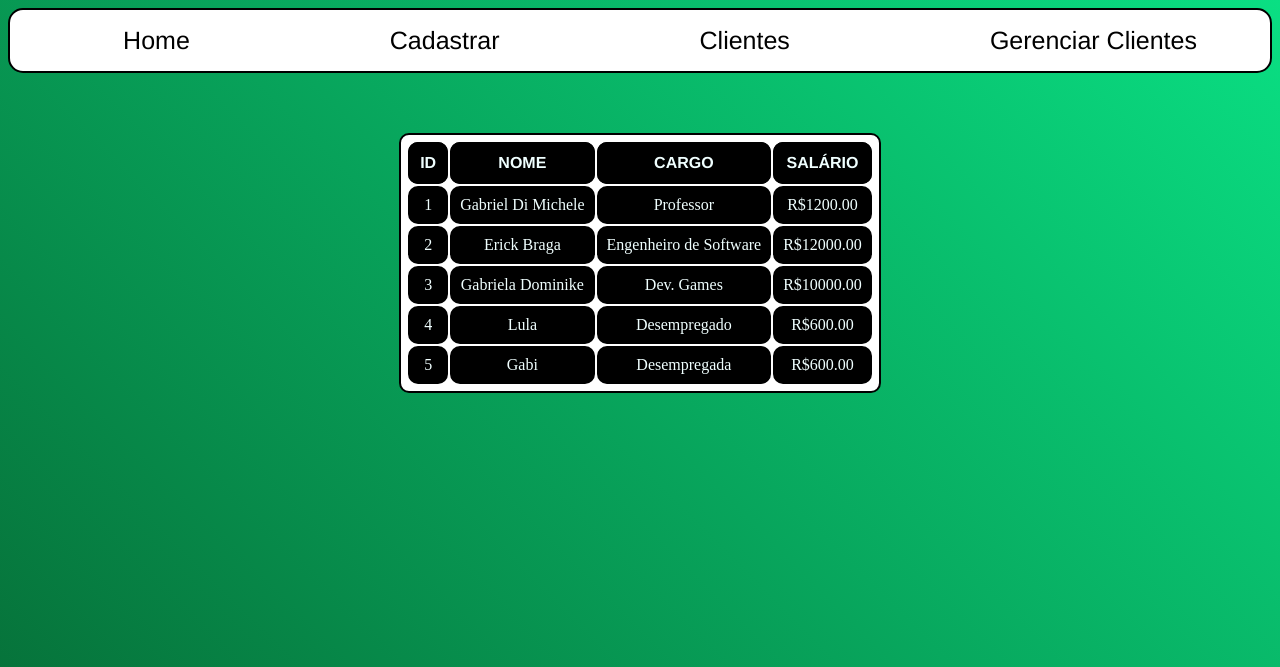
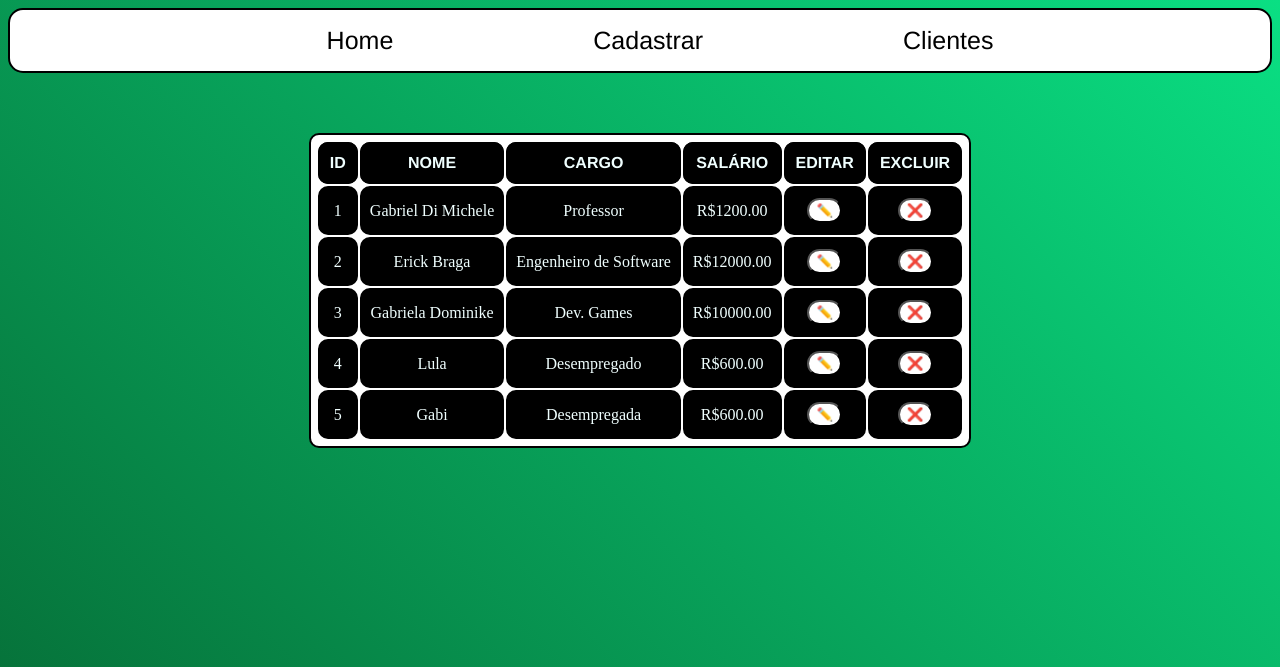
Before and after one commit to michele00-pi/flask_sqlalchemy, a Flask app: page /listar in a window 1280 px wide. Shown: the top 667 px of the page. Run offline with Flask 3, Linux system fonts and the light colour scheme.

Commit message:
Rotas excluir e editar

```diff
--- a/app.py
+++ b/app.py
@@ -62,9 +62,34 @@ def listar():
 
 #ROTA EDITAR
 
-@app.route('/editar', methods=["GET","POST"])
-def editar():
-    return render_template("editar.html")
+@app.route('/editar/<int:id_cliente>', methods=["GET","POST"])
+def editar(id_cliente):
+    cliente = Clientes.query.get_or_404(id_cliente)
+
+    if request.method == "POST":
+        cliente.nome_cliente = request.form.get("nome_cliente")
+        cliente.cargo_cliente = request.form.get("cargo_cliente")
+        cliente.salario_cliente = request.form.get("salario_cliente")
+
+        db.session.commit()
+        flash("Cliente atualizado com sucesso!", "success")
+        return redirect(url_for("listar"))
+
+    return render_template("editar.html", cliente=cliente)
+
+#ROTA EXCLUIR
+
+@app.route('/excluir/<int:id_cliente>', methods=["GET","POST"])
+def excluir(id_cliente):
+    cliente = Clientes.query.get_or_404(id_cliente)
+
+    if request.method == "POST":
+        db.session.delete(cliente)
+        db.session.commit()
+        flash("Cliente excluído com sucesso!", "success")
+        return redirect(url_for("listar"))
+
+    return render_template("listar.html")
 
 #DEBUGGING AND DATABASE CREATION
 
--- a/static/style.css
+++ b/static/style.css
@@ -185,6 +185,23 @@ footer {
     padding: 8px;
 }
 
+.botao-editar{
+    background-color: rgb(255, 255, 255);
+    border-radius: 20px;
+
+    height: 25px;
+    width: 35px;
+
+    margin: 2px;
+
+    transition: 0.5s;
+}
+
+.botao-editar:hover {
+    background-color: rgb(161, 248, 248);
+    transform: scale(1.1);
+}
+
 /* CSS INDEX.HTML*/
 
 .body-index {
@@ -238,5 +255,3 @@ footer {
 .img-cards:hover {
     transform: scale(1.1);
 }
-
-/* CSS editar.html */
--- a/templates/base.html
+++ b/templates/base.html
@@ -15,7 +15,6 @@
                 <li><a href="{{url_for('home')}}">Home</a></li>
                 <li><a href="{{url_for('cadastrar')}}">Cadastrar</a></li>
                 <li><a href="{{url_for('listar')}}">Clientes</a></li>
-                <li><a href="{{url_for('editar')}}">Gerenciar Clientes</a></li>
             </ul>
         </nav>
     </header>
--- a/templates/cadastrar.html
+++ b/templates/cadastrar.html
@@ -13,5 +13,5 @@
                 <input class="botao-submit" type="submit" value="Cadastrar cliente">
             </div>
         </form>
-    </section </div>
+    </section>
     {% endblock conteudo %}
--- a/templates/index.html
+++ b/templates/index.html
@@ -25,7 +25,7 @@
             </a>
         </section>
         <section class="section-card-editar">
-            <a href="{{url_for('editar')}}">
+            <a href="{{url_for('listar')}}">
                 <img class="img-cards" src="{{url_for('static', filename='images/editar.png')}}" alt="Imagem de editar clientes">
             </a>
         </section>
--- a/templates/listar.html
+++ b/templates/listar.html
@@ -7,6 +7,8 @@
             <th>NOME</th>
             <th>CARGO</th>
             <th>SALÁRIO</th>
+            <th>EDITAR</th>
+            <th>EXCLUIR</th>
         </thead>
         <tbody class="tbody-clientes">
             {% for cliente in clientes %}
@@ -15,6 +17,8 @@
                 <td>{{cliente.nome_cliente}}</td>
                 <td>{{cliente.cargo_cliente}}</td>
                 <td>R${{cliente.salario_cliente}}</td>
+                <td><form action="{{url_for('editar', id_cliente=cliente.id_cliente)}}" method="get"><button class="botao-editar" type="submit">✏️</button></form></td>
+                <td><form action="{{url_for('excluir', id_cliente=cliente.id_cliente)}}" method="post"><button class="botao-editar" type="submit">❌</button></form></td>
             </tr>
             {% endfor %}
         </tbody>
```
Also changed, not shown: templates/editar.html (+13 -1 lines), instance/clientes.sqlite3.
